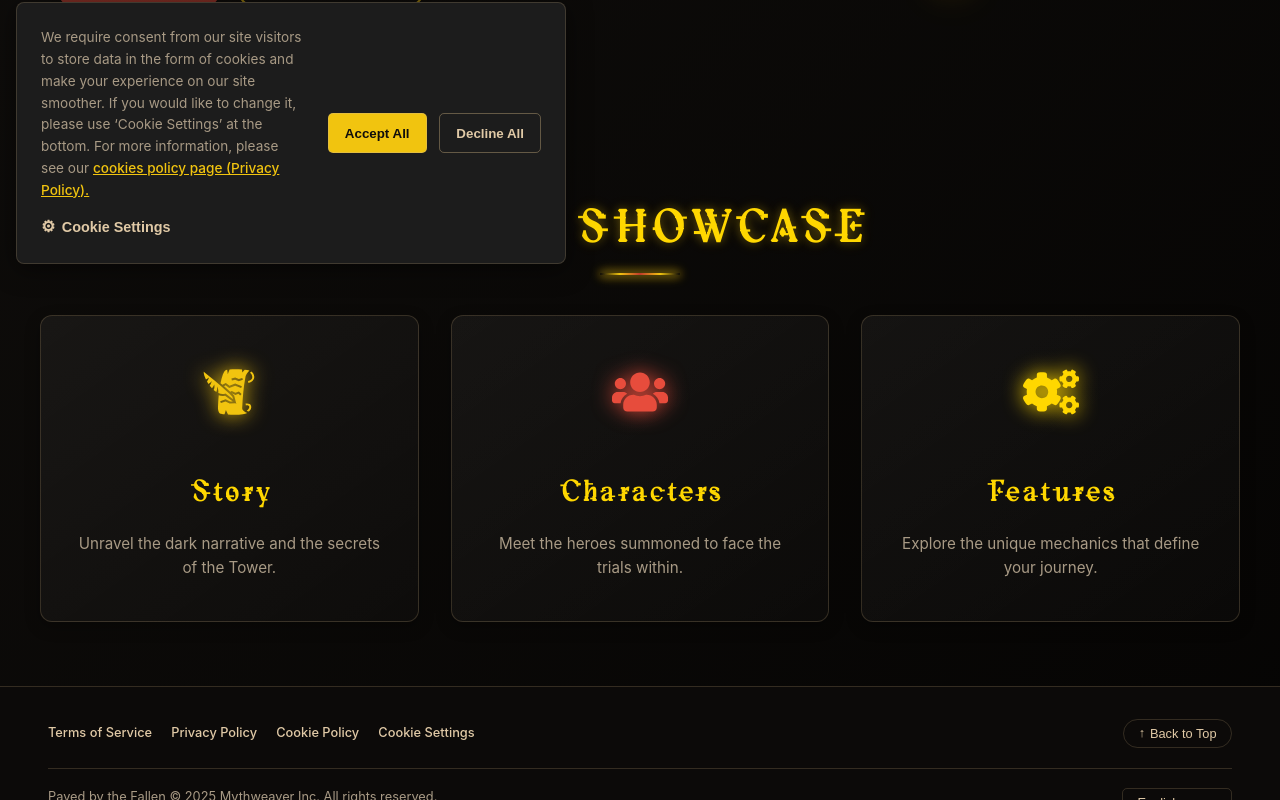
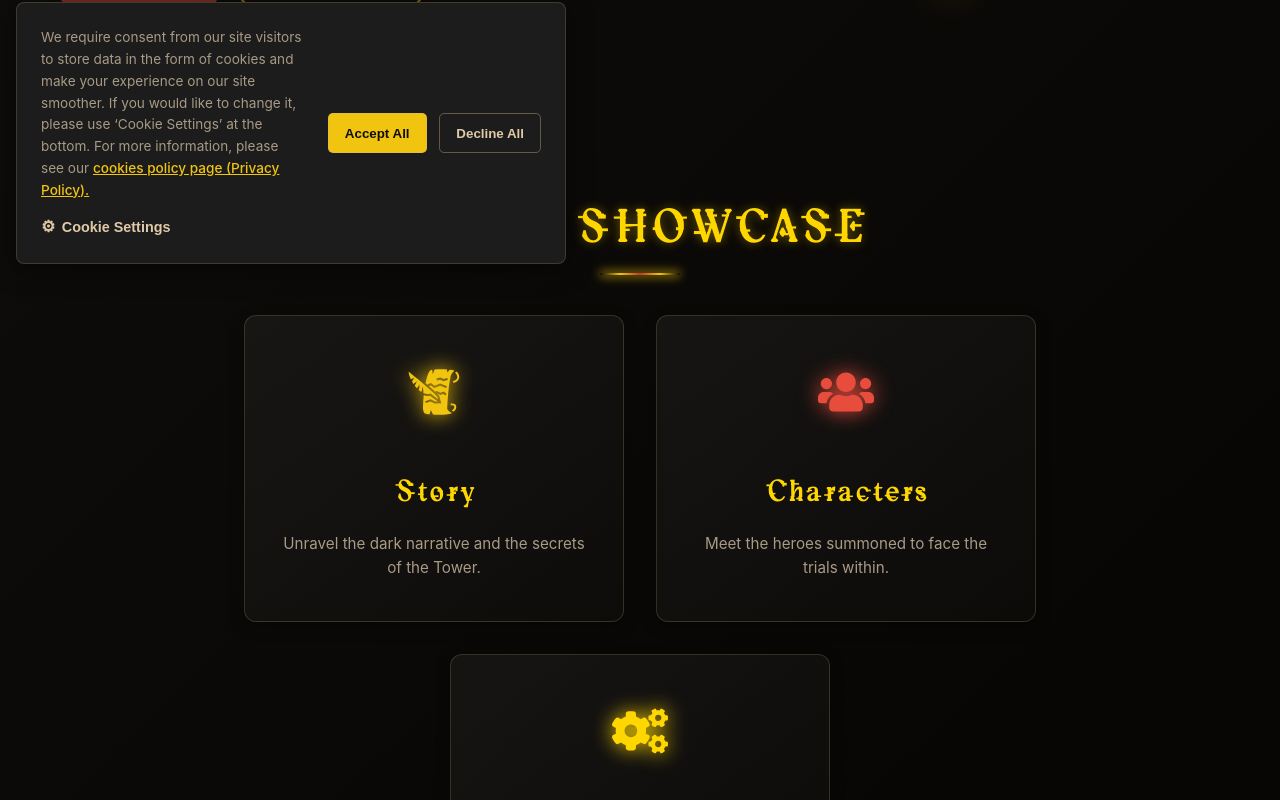
Before and after one commit to Mythweaver-Studios/PbtF-Website, a React (Create React App) app: page /home in a window 1280 px wide. Shown: the part 520-1320 px from the top of the page. Built offline with nearby package versions, Linux system fonts and the light colour scheme.

Commit message:
Buttons Fixed

```diff
--- a/src/pages/Home/Home.css
+++ b/src/pages/Home/Home.css
@@ -1,4 +1,3 @@
-/* --- Font Definition --- */
 @font-face {
     font-family: 'EternalFont';
     src: url('../../assets/fonts/Eternal.ttf') format('truetype');
@@ -45,6 +44,7 @@
     position: relative;
     padding: 3rem 3.5rem;
     min-height: calc(80vh - 70px);
+    /* z-index unnecessary */
 }
 
 .content-left {
--- a/src/pages/Home/components/ShowcaseTeaser.css
+++ b/src/pages/Home/components/ShowcaseTeaser.css
@@ -5,7 +5,7 @@
     flex-direction: column;
     align-items: center;
     position: relative;
-    z-index: 2;
+    /* z-index unnecessary */
 }
 
 .teaser-panels-container {
--- a/src/pages/Home/components/ShowcaseTeaser.jsx
+++ b/src/pages/Home/components/ShowcaseTeaser.jsx
@@ -1,4 +1,4 @@
-// src/pages/Home/components/ShowcaseTeaser.jsx
+// src/pages/Home/components/ShowcaseTeaser/ShowcaseTeaser.jsx
 import React from "react";
 import PropTypes from "prop-types";
 import { Link } from "react-router-dom";
@@ -6,8 +6,6 @@ import { motion } from "framer-motion";
 import { GiScrollQuill } from "react-icons/gi";
 import { FaUsers, FaCogs } from "react-icons/fa";
 import "./ShowcaseTeaser.css";
-
-// The deprecated motion() factory function removed.
 
 const showcaseTeaserData = [
     {
@@ -73,12 +71,8 @@ function ShowcaseTeaser({ sectionRef }) {
                 viewport={{ once: true, amount: 0.3 }}
             >
                 {showcaseTeaserData.map((item) => (
-                    // motion.div with the polymorphic 'as' prop.
-                    // This renders a Link component with motion capabilities.
-                    <motion.div
-                        key={item.id}
-                        as={Link}
-                        variants={itemVariants}
+                    <motion.div key={item.id} variants={itemVariants}>
+                        <Link
                             to={item.link}
                             className="teaser-panel"
                             style={{ "--panel-accent-color": item.accentColor }}
@@ -86,6 +80,7 @@ function ShowcaseTeaser({ sectionRef }) {
                             <div className="panel-icon">{item.icon}</div>
                             <h3 className="panel-title">{item.title}</h3>
                             <p className="panel-description">{item.description}</p>
+                        </Link>
                     </motion.div>
                 ))}
             </motion.div>
```
Lines whose indentation alone changed are shown as unchanged.
